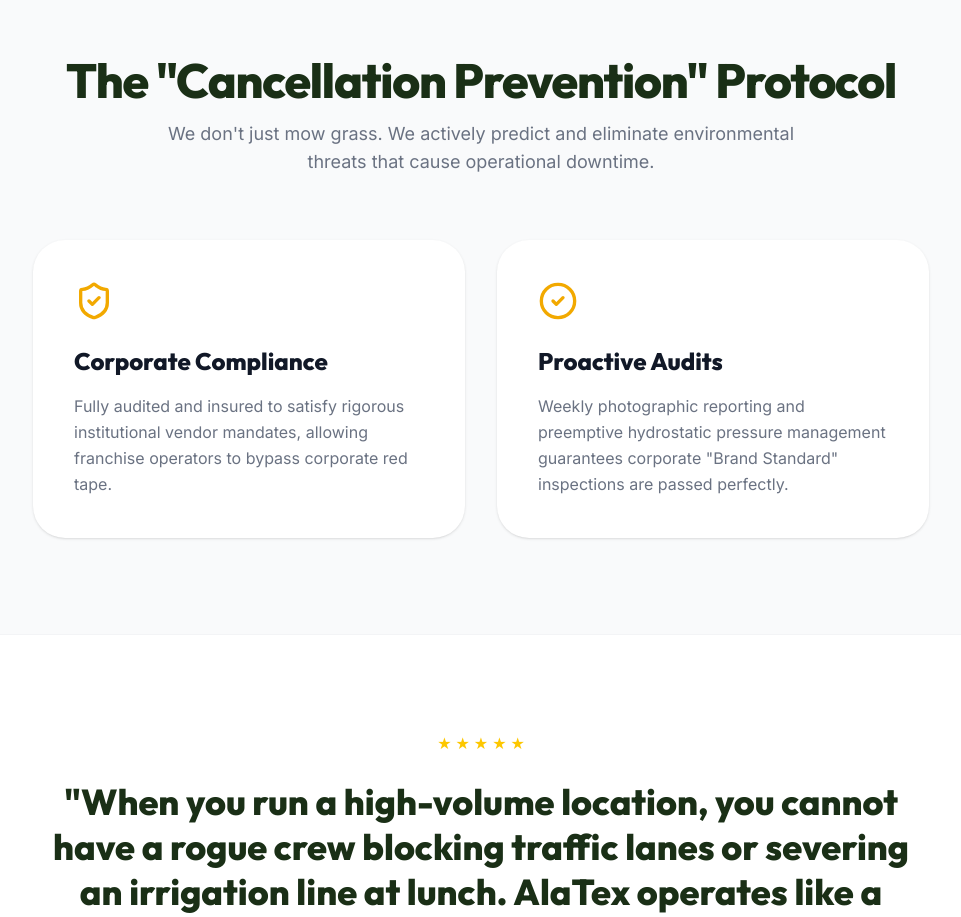
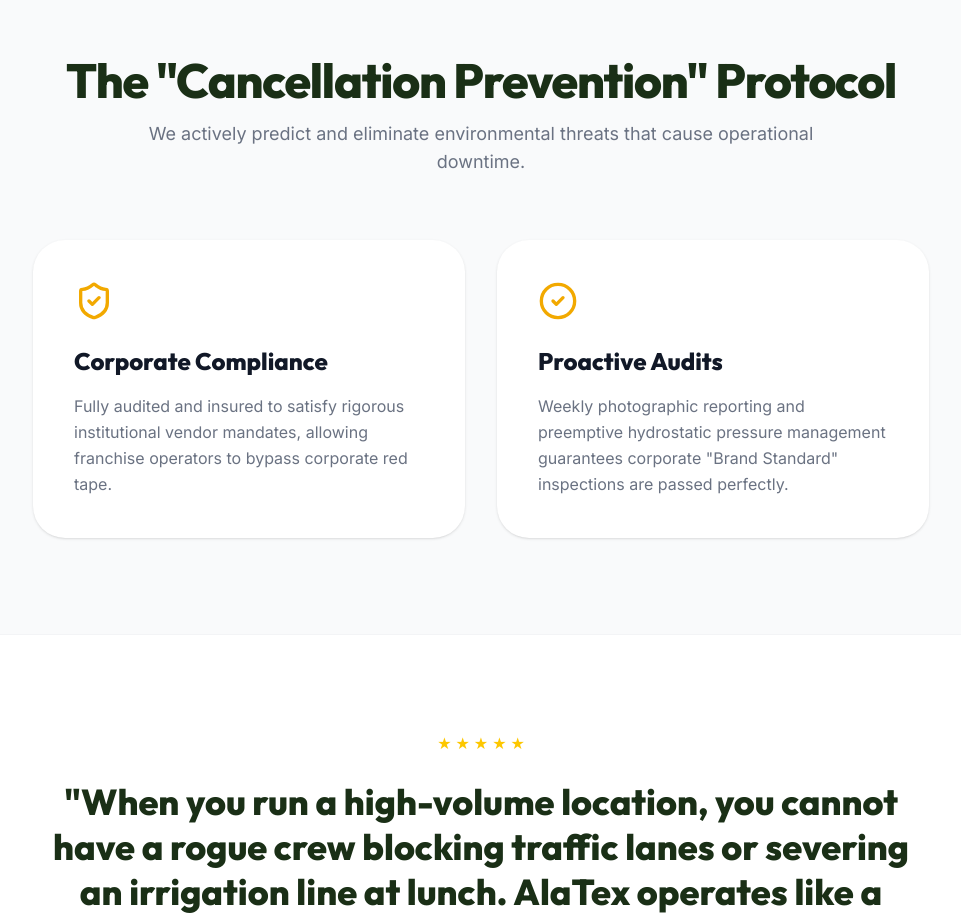
Before and after one commit to Founditmarketing/alatex, a React (Vite) app: page /case-studies/chick-fil-a in a window 1280 px wide. Shown: the part 1000-1917 px from the top of the page, without its empty margins (159-1120 px from the left). Built offline with nearby package versions, Linux system fonts and the light colour scheme.

Commit message:
Remove redundant phrase

```diff
--- a/src/pages/ChickFilACaseStudy.tsx
+++ b/src/pages/ChickFilACaseStudy.tsx
@@ -56,7 +56,7 @@ export default function ChickFilACaseStudy() {
                 <div className="max-w-7xl mx-auto px-4 sm:px-6 lg:px-8">
                     <div className="text-center mb-16">
                         <h2 className="text-3xl md:text-5xl font-display font-extrabold text-brand-dark tracking-tight">The "Cancellation Prevention" Protocol</h2>
-                        <p className="mt-4 text-lg text-gray-500 max-w-2xl mx-auto">We don't just mow grass. We actively predict and eliminate environmental threats that cause operational downtime.</p>
+                        <p className="mt-4 text-lg text-gray-500 max-w-2xl mx-auto">We actively predict and eliminate environmental threats that cause operational downtime.</p>
                     </div>
 
                     <div className="grid md:grid-cols-2 gap-8 max-w-4xl mx-auto">
```
